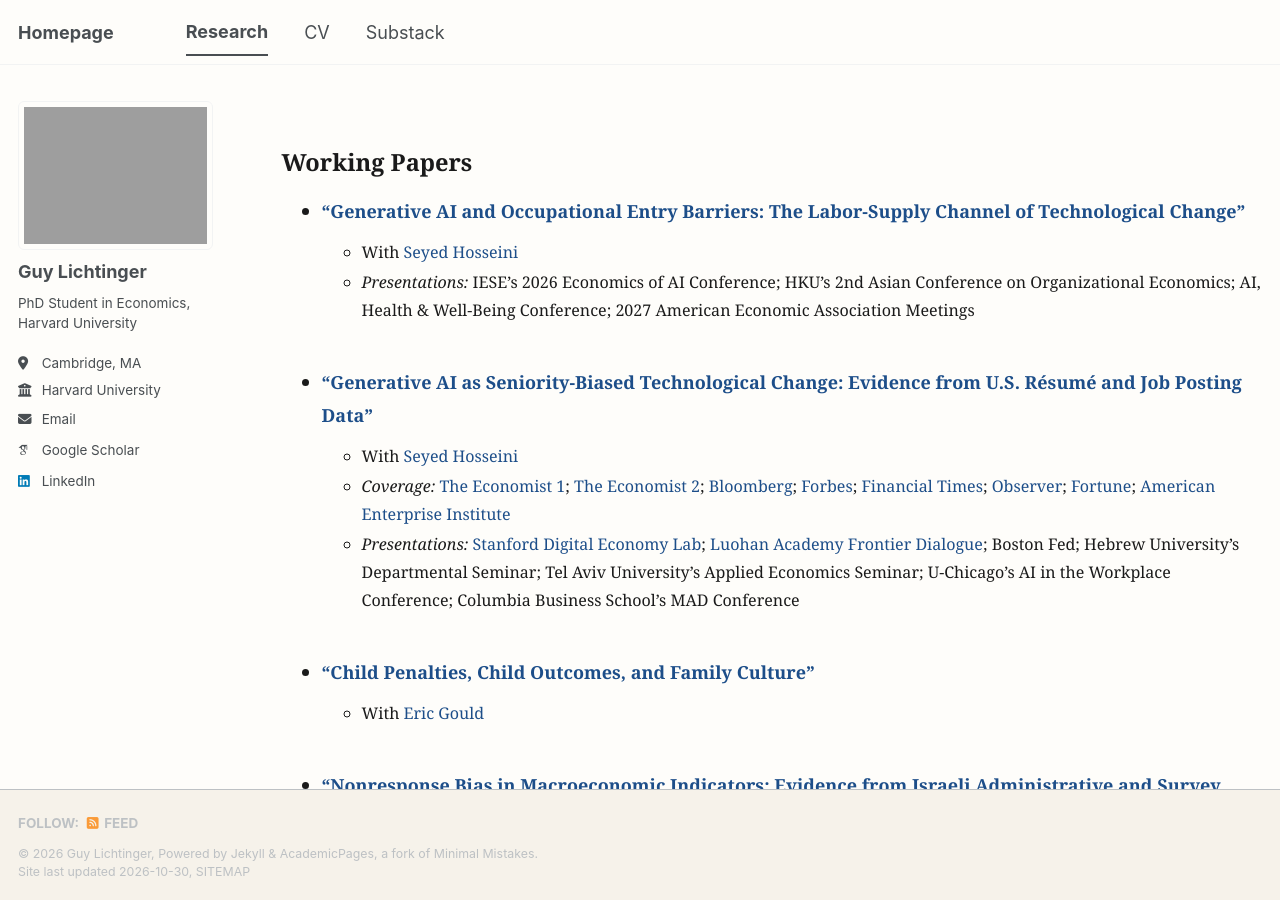
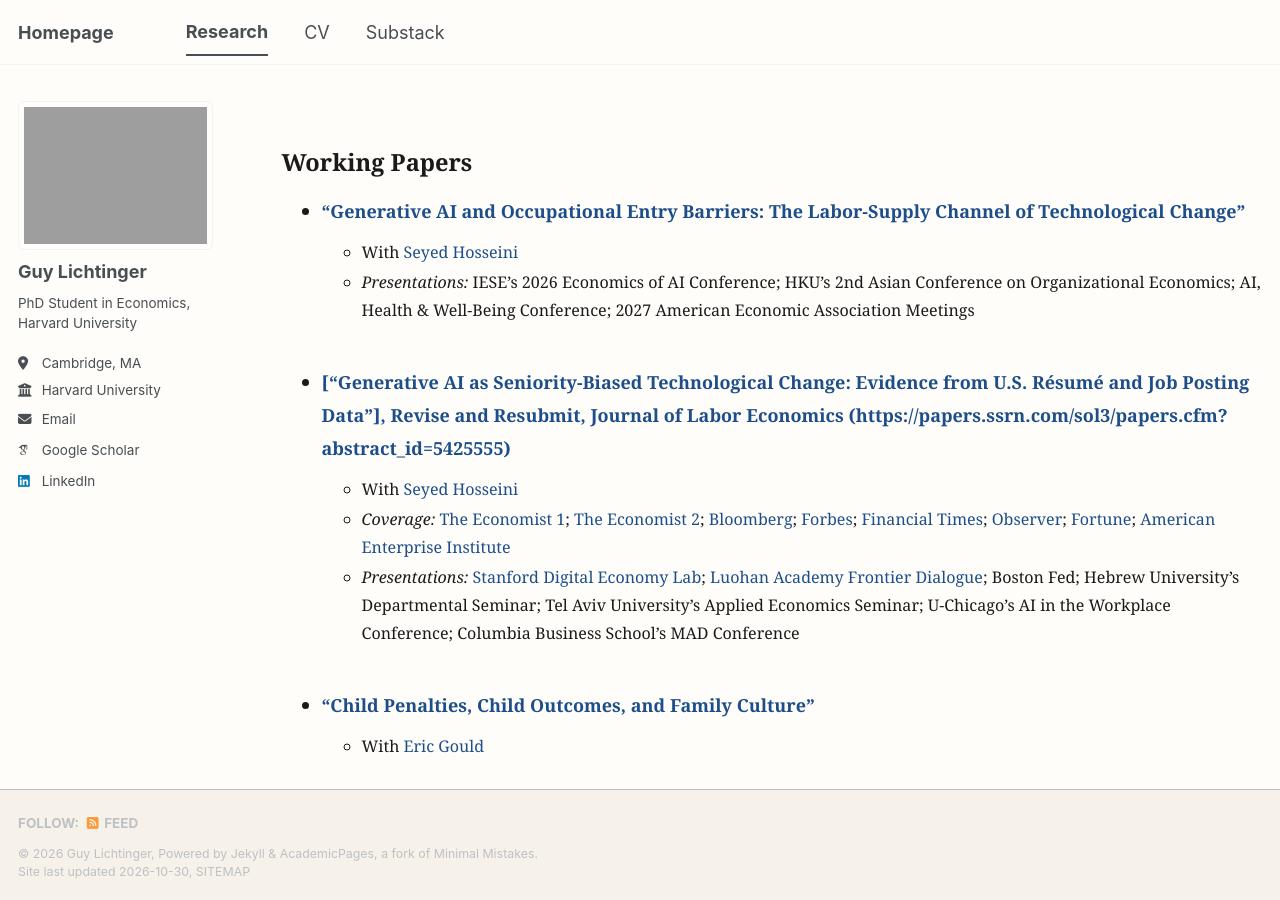
Before and after one commit to guylichtinger/guylichtinger.github.io, a Jekyll site: the page built from _pages/publications.md, in a window 1280 px wide and 900 px high. Built offline with Jekyll 4.4.1, drawn with Linux system fonts in a browser that asks for light colours; some web fonts are replaced; a script bundle is joined from its source files by our own code; library files that are not in the unit come from our copies.

Commit message:
Update publication details for AI research paper

```diff
--- a/_pages/publications.md
+++ b/_pages/publications.md
@@ -21,7 +21,7 @@ author_profile: true
 
 <div style="height: 4px;"></div>
 
-- **["Generative AI as Seniority-Biased Technological Change: Evidence from U.S. Résumé and Job Posting Data"](https://papers.ssrn.com/sol3/papers.cfm?abstract_id=5425555)**
+- **["Generative AI as Seniority-Biased Technological Change: Evidence from U.S. Résumé and Job Posting Data"], Revise and Resubmit, Journal of Labor Economics (https://papers.ssrn.com/sol3/papers.cfm?abstract_id=5425555)**
     - With [Seyed Hosseini](https://sites.google.com/view/mahdi-hosseini/home)
     - *Coverage:* [The Economist 1](https://www.economist.com/graphic-detail/2025/10/13/can-ai-replace-junior-workers); [The Economist 2](https://www.economist.com/finance-and-economics/2025/11/06/dont-blame-ai-for-your-job-woes); [Bloomberg](https://www.bloomberg.com/news/articles/2025-09-19/will-ai-kill-entry-level-jobs-history-shows-how-young-workers-adapt); [Forbes](https://www.forbes.com/sites/ryancraig/2025/09/12/as-ai-reduces-new-grad-hiring-apprenticeships-will-become-essential/); [Financial Times](https://www.ft.com/content/3d2669e3-c05e-48c9-8bb3-893c1d66de2e); [Observer](https://observer.com/2025/09/ai-shrinking-job-market-junior-workers-harvard-study/); [Fortune](https://fortune.com/2025/09/04/ai-entry-level-jobs-uncertainty-college-grads/); [American Enterprise Institute](https://www.aei.org/articles/brace-yourself-the-ai-revolution-isnt-about-job-creation/)
     - *Presentations:* [Stanford Digital Economy Lab](https://digitaleconomy.stanford.edu/event/seyed-m-hosseini-and-guy-lichtinger-generative-ai-as-seniority-biased-technological-change-evidence-from-u-s-resume-and-job-posting-data/); [Luohan Academy Frontier Dialogue](https://www.luohanacademy.com/en//frdue/1109/); Boston Fed; Hebrew University's Departmental Seminar; Tel Aviv University's Applied Economics
```
